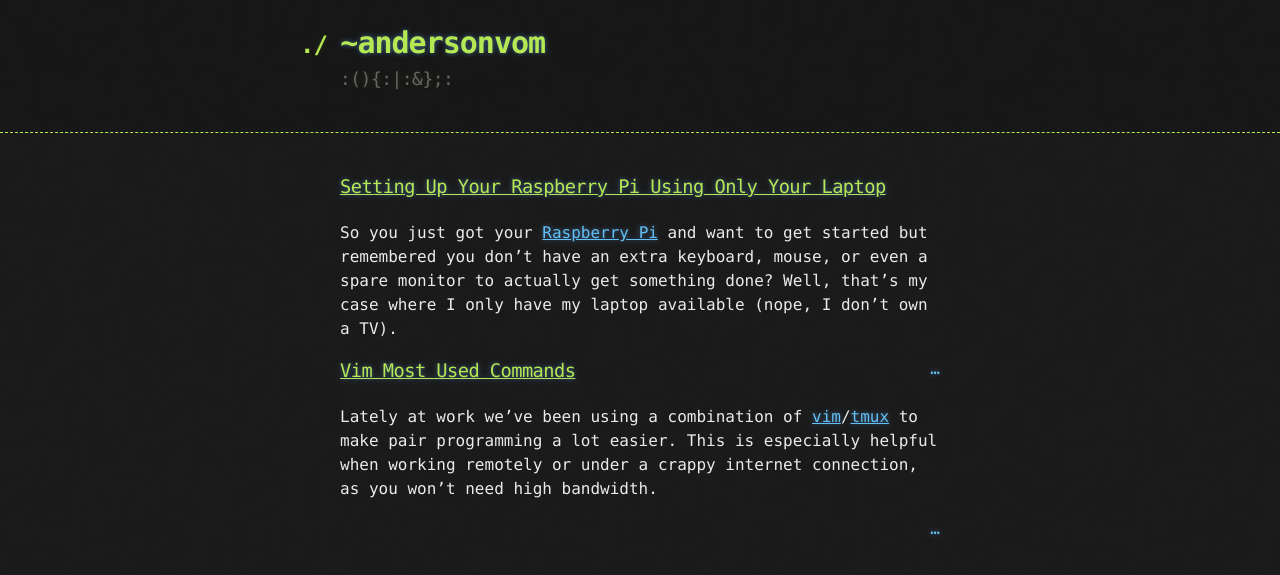
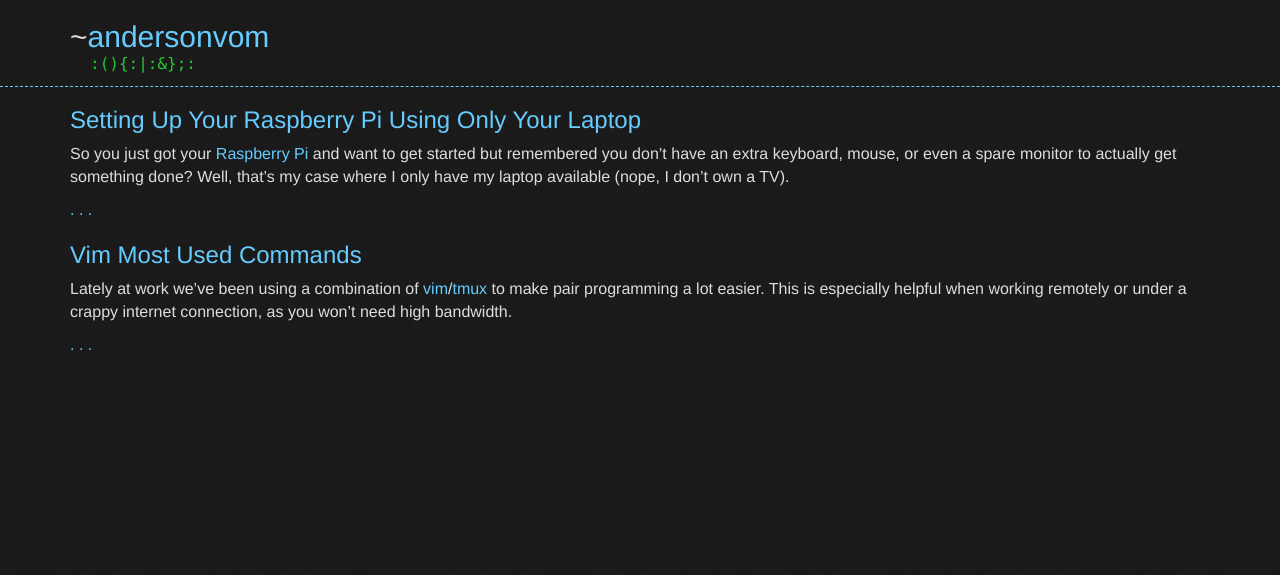
Before and after one commit to andersonvom/andersonvom.github.io, a Jekyll site: the page built from index.md, in a window 1280 px wide. Shown: the top 575 px of the page. Built offline with Jekyll 4.4.1, drawn with Linux system fonts in a browser that asks for light colours.

Commit message:
Use bootstrap v3.0.3
Port the blog template to make use of bootstrap v3.0.3 for a better
reading experience in mobile devices.  Minor changes in template colors.

```diff
--- a/_config.yml
+++ b/_config.yml
@@ -1 +1,3 @@
 lang: en
+title: andersonvom
+tagline: ':(){:|:&amp;};:'
--- a/_includes/post_excerpt.html
+++ b/_includes/post_excerpt.html
@@ -3,6 +3,6 @@
 </h3>
 
 {{ post.excerpt }}
-<span class="more">
-  <a href="{{ post.url }}" title="Keep reading '{{ post.title }}'">...</a>
+<span>
+  <a href="{{ post.url }}" title="Keep reading '{{ post.title }}'">. . .</a>
 </span>
--- a/_layouts/default.html
+++ b/_layouts/default.html
@@ -3,9 +3,11 @@
   <head>
     <meta charset='utf-8'>
     <meta http-equiv="X-UA-Compatible" content="chrome=1">
+    <meta name="viewport" content="width=device-width, initial-scale=1.0">
 
-    <link rel="stylesheet" type="text/css" href="/stylesheets/stylesheet.css" media="screen" />
+    <link rel="stylesheet" type="text/css" href="/libs/bootstrap-3.0.3/css/bootstrap.min.css" />
     <link rel="stylesheet" type="text/css" href="/stylesheets/pygment_trac.css" media="screen" />
+    <link rel="stylesheet" type="text/css" href="/stylesheets/custom.css" />
 
     <title>{% if page.title %} {{page.title}} | {% endif %} andersonvom.github.io</title>
   </head>
@@ -13,8 +15,8 @@
   <body>
     <header>
       <div class="container">
-        <h1><a href="/" rel="home">~andersonvom</a></h1>
-        <h2>:(){:|:&amp;};:</h2>
+        <h2 class="title"><a href="/" rel="home">{{site.title}}</a></h2>
+        <p class="tagline">{{site.tagline}}</p>
       </div>
     </header>
 
--- a/_layouts/post.html
+++ b/_layouts/post.html
@@ -2,6 +2,6 @@
 layout: default
 ---
 
-<h3>{{ page.title }}</h3>
+<h2 class="post_title">{{ page.title }}</h2>
 
 {{ content }}
--- /dev/null
+++ b/stylesheets/custom.css
@@ -0,0 +1,25 @@
+/* ===== Bootstrap Changes ===== */
+
+body {
+  background: url("../images/bkg.png") 0 0;
+  color: #ddd;
+  font-size: 16px;
+}
+pre,code {
+  color: #2c3;
+  background-color: #333;
+}
+a, a:hover { color: #6cf; }
+
+
+/* ===== Blog Specific Changes ===== */
+
+header { border-bottom: 1px dashed #6cf; }
+.title:before { content: "~"; }
+.tagline {
+  margin-top: -10px;
+  margin-left: 20px;
+  color: #2c3;
+  font-family: Menlo, Monaco, Consolas, "Courier New", monospace;
+}
+.post_title { color: #6cf; }
```
